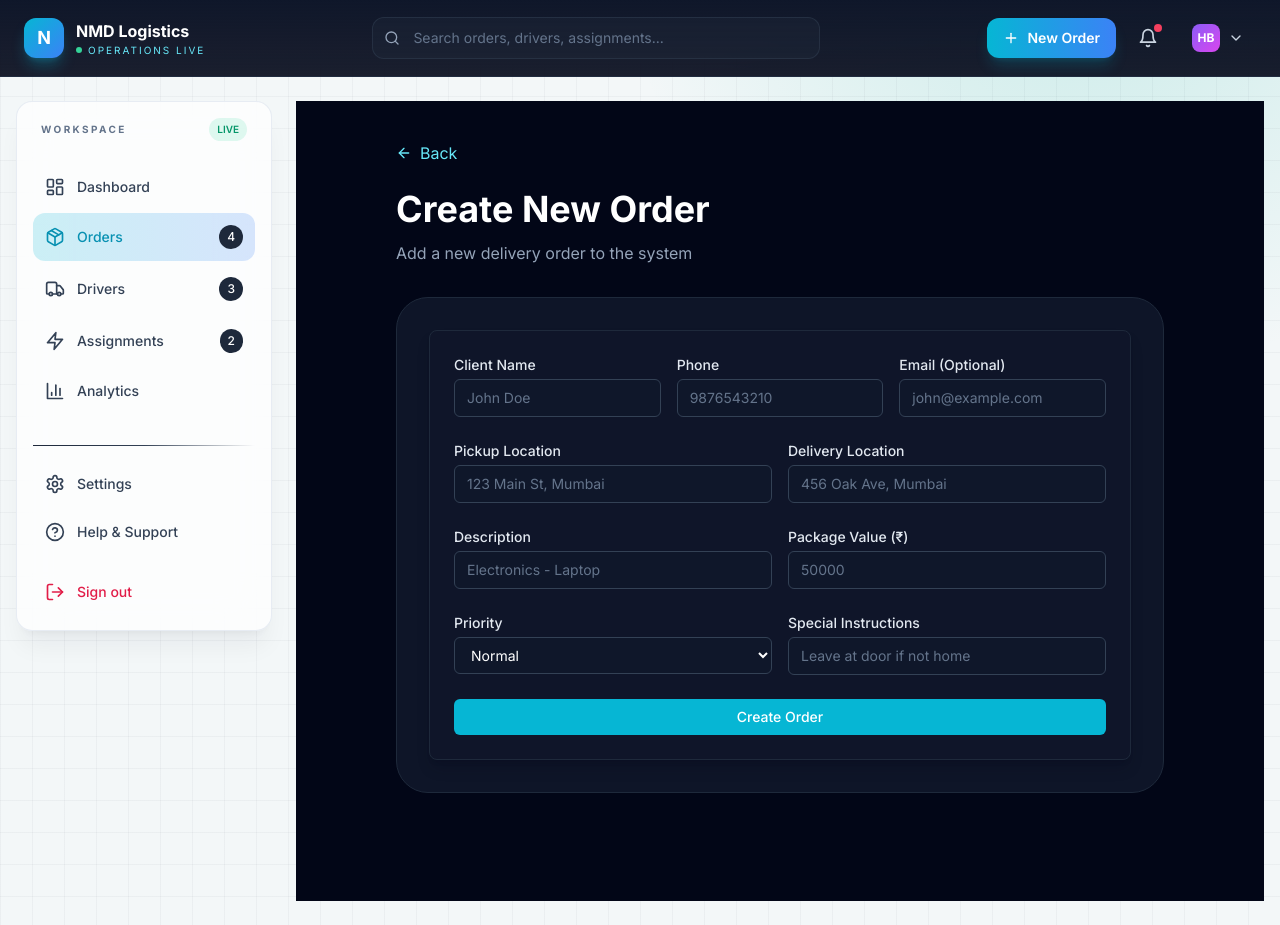
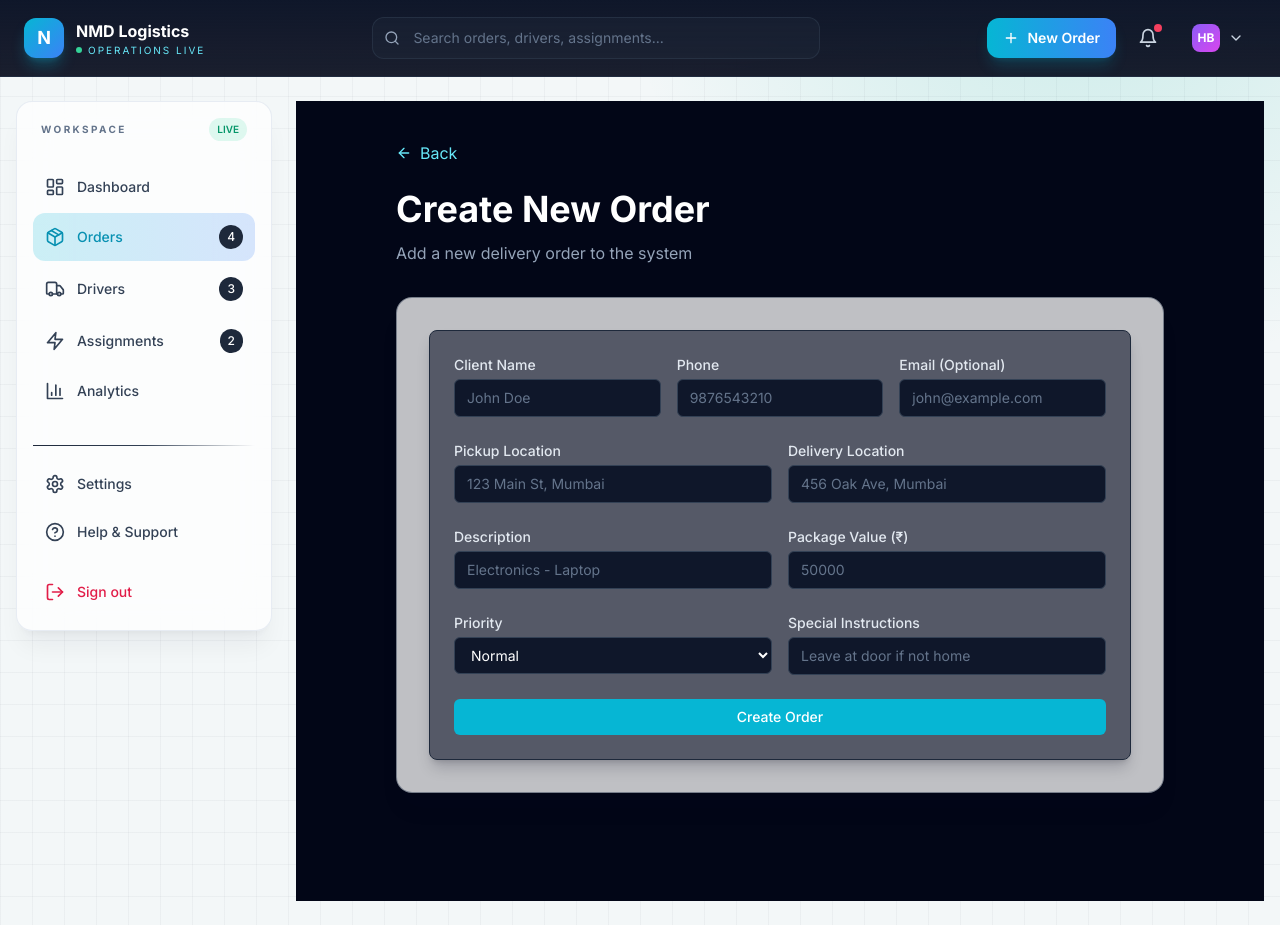
Before and after one commit to Harshal-Bsys27/NMD-Logistics, a Next.js app: page /orders/create in a window 1280 px wide. Built offline with nearby package versions, Linux system fonts and the light colour scheme.

Commit message:
feat(create-order-page): update form container styling with surface-glass effect

```diff
--- a/app/orders/create/page.tsx
+++ b/app/orders/create/page.tsx
@@ -40,7 +40,7 @@ export default function CreateOrderPage() {
         </div>
 
         {/* Form Container */}
-        <div className="rounded-[2rem] border border-slate-800 bg-slate-900/95 p-8">
+        <div className="surface-glass rounded-2xl border border-slate-700/50 p-8">
           <OrderForm onSubmit={handleSubmit} isLoading={isLoading} />
         </div>
       </div>
```
